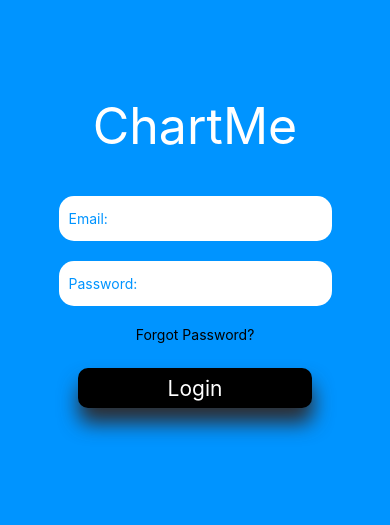
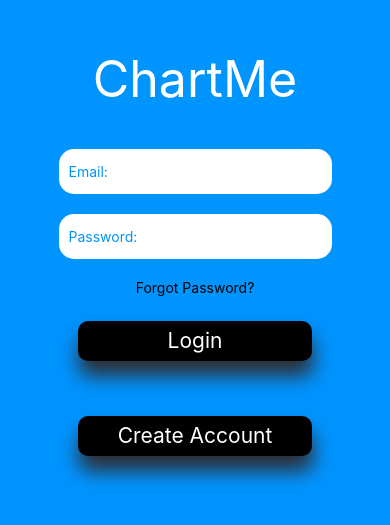
Before and after one commit to YohannTKuruvila/ChartMe, a React Native app: screen /Login in a window 390 px wide. Shown: the part 155-680 px from the top of the page. Built offline with nearby package versions, Linux system fonts and the light colour scheme.

Commit message:
added sign up btn

```diff
--- a/components/Home.js
+++ b/components/Home.js
@@ -29,12 +29,14 @@ const Home = ({ navigation }) => {
         renderItem={({ item }) => <Text style={styles.item}>{item.key}</Text>}
       />
 
+
       <TouchableOpacity
         style={styles.loginBtn}
         onPress={() => navigation.navigate("RecordOptions")}
       >
         <Text style={styles.loginText}>View All Records </Text>
       </TouchableOpacity>
+
     </View>
   );
 };
--- a/components/Login.js
+++ b/components/Login.js
@@ -46,6 +46,12 @@ const Login = ({ navigation }) => {
         onPress={() => navigation.navigate("Home")}
       >
         <Text style={styles.loginText}>Login</Text>
+      </TouchableOpacity>
+      <TouchableOpacity
+        style={styles.loginBtn}
+        onPress={() => navigation.navigate("SignUp")}
+      >
+        <Text style={styles.loginText}>Create Account</Text>
       </TouchableOpacity>
     </View>
   );
```
